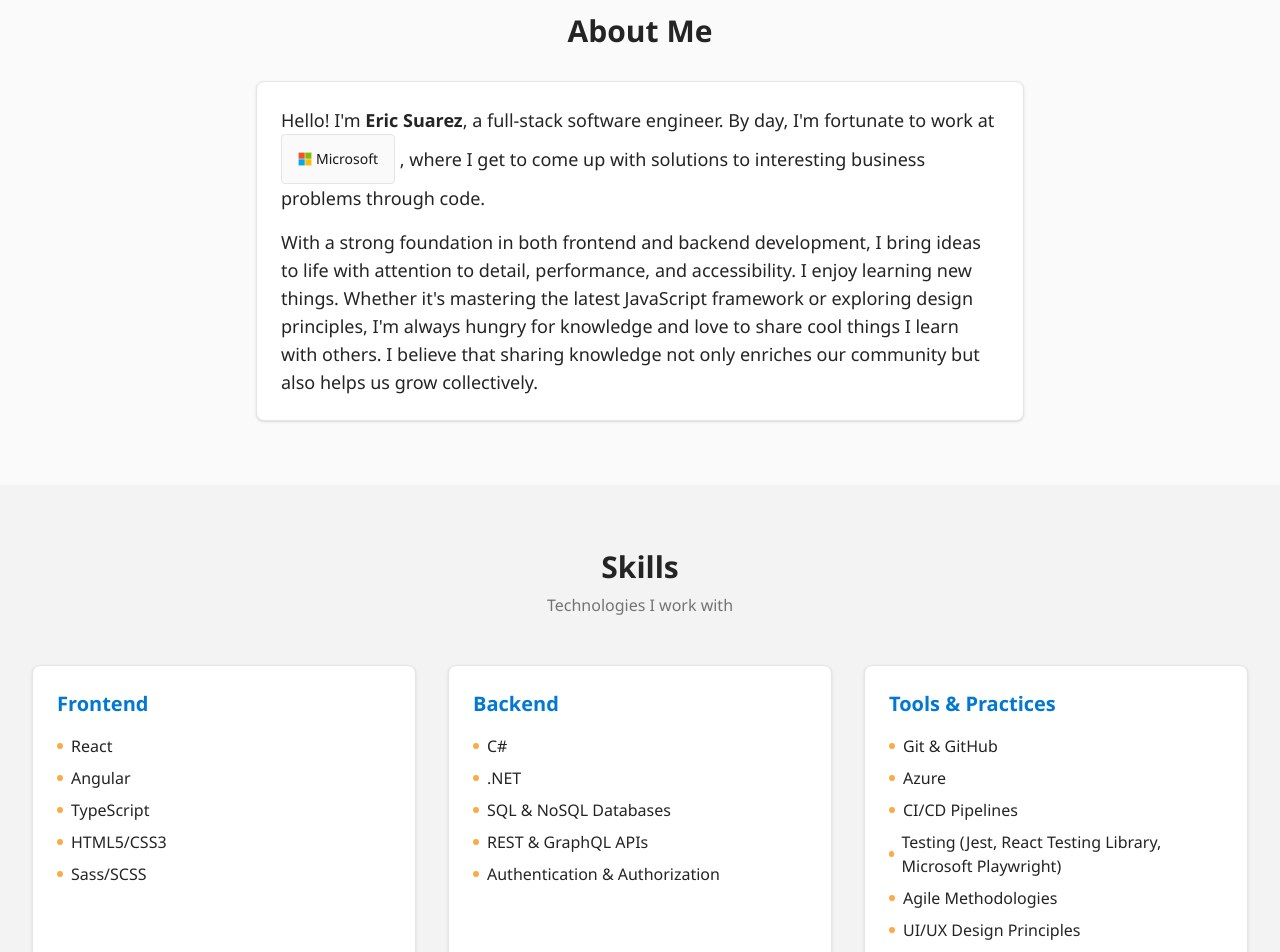
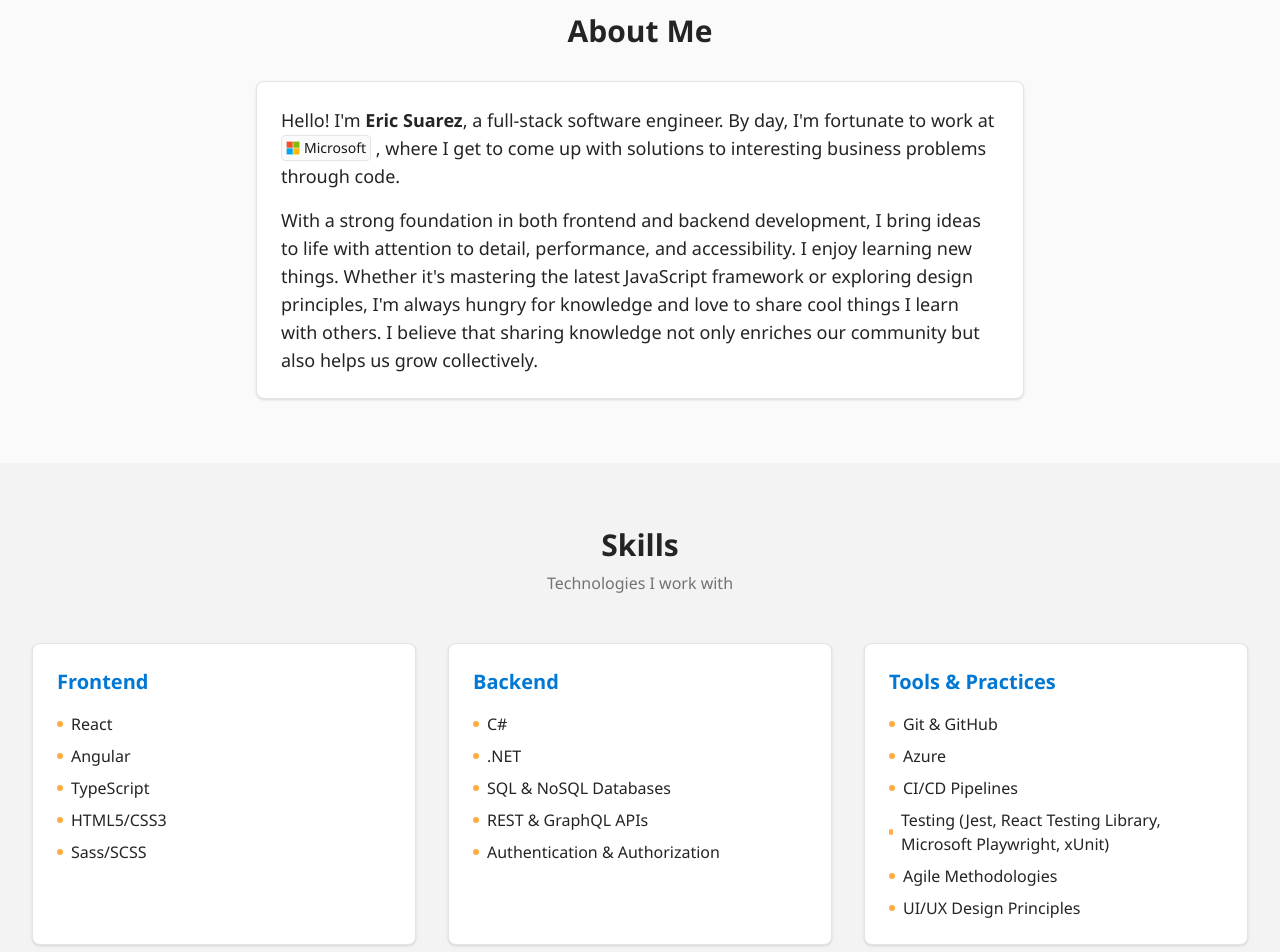
Before and after one commit to egs104/portfolio-blog, a Next.js app: page / in a window 1280 px wide. Shown: the part 500-1452 px from the top of the page. Built offline with nearby package versions, Linux system fonts and the light colour scheme.

Commit message:
fix style

```diff
--- a/src/app/page.tsx
+++ b/src/app/page.tsx
@@ -7,7 +7,7 @@ function Badge(props: any) {
     <a
       {...props}
       target="_blank"
-      className="inline-flex items-center rounded border border-neutral-200 bg-neutral-50 p-4 text-sm leading-4 text-neutral-900 no-underline dark:border-neutral-700 dark:bg-neutral-800 dark:text-neutral-100"
+      className="inline-flex items-center rounded border border-neutral-200 bg-neutral-50 p-1 text-sm leading-4 text-neutral-900 no-underline dark:border-neutral-700 dark:bg-neutral-800 dark:text-neutral-100"
     />
   );
 }
@@ -159,7 +159,7 @@ export default function Home() {
                 </li>
                 <li className="flex items-center gap-2">
                   <span className="w-1.5 h-1.5 bg-[var(--accent)] rounded-full"></span>
-                  Testing (Jest, React Testing Library, Microsoft Playwright)
+                  Testing (Jest, React Testing Library, Microsoft Playwright, xUnit)
                 </li>
                 <li className="flex items-center gap-2">
                   <span className="w-1.5 h-1.5 bg-[var(--accent)] rounded-full"></span>
```
